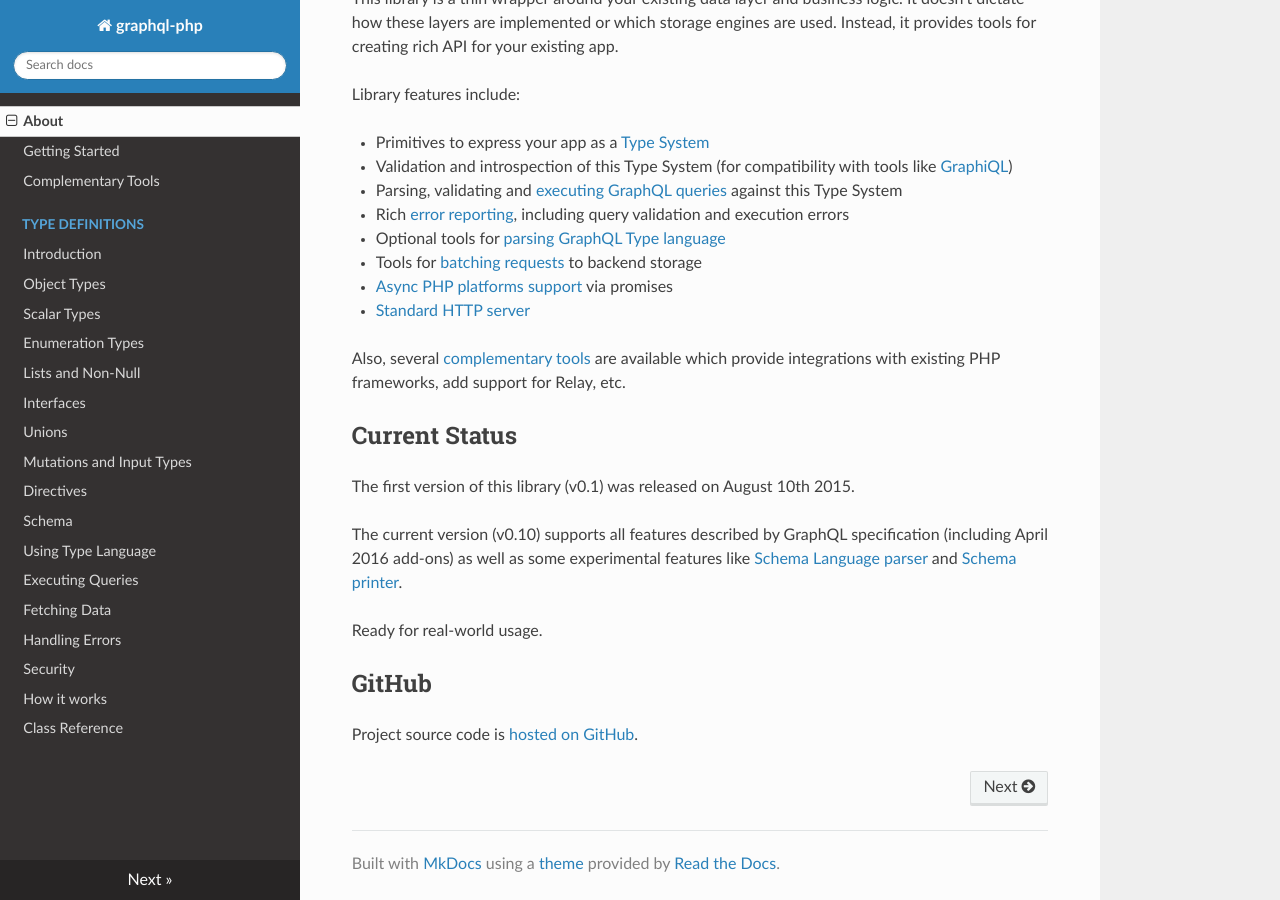
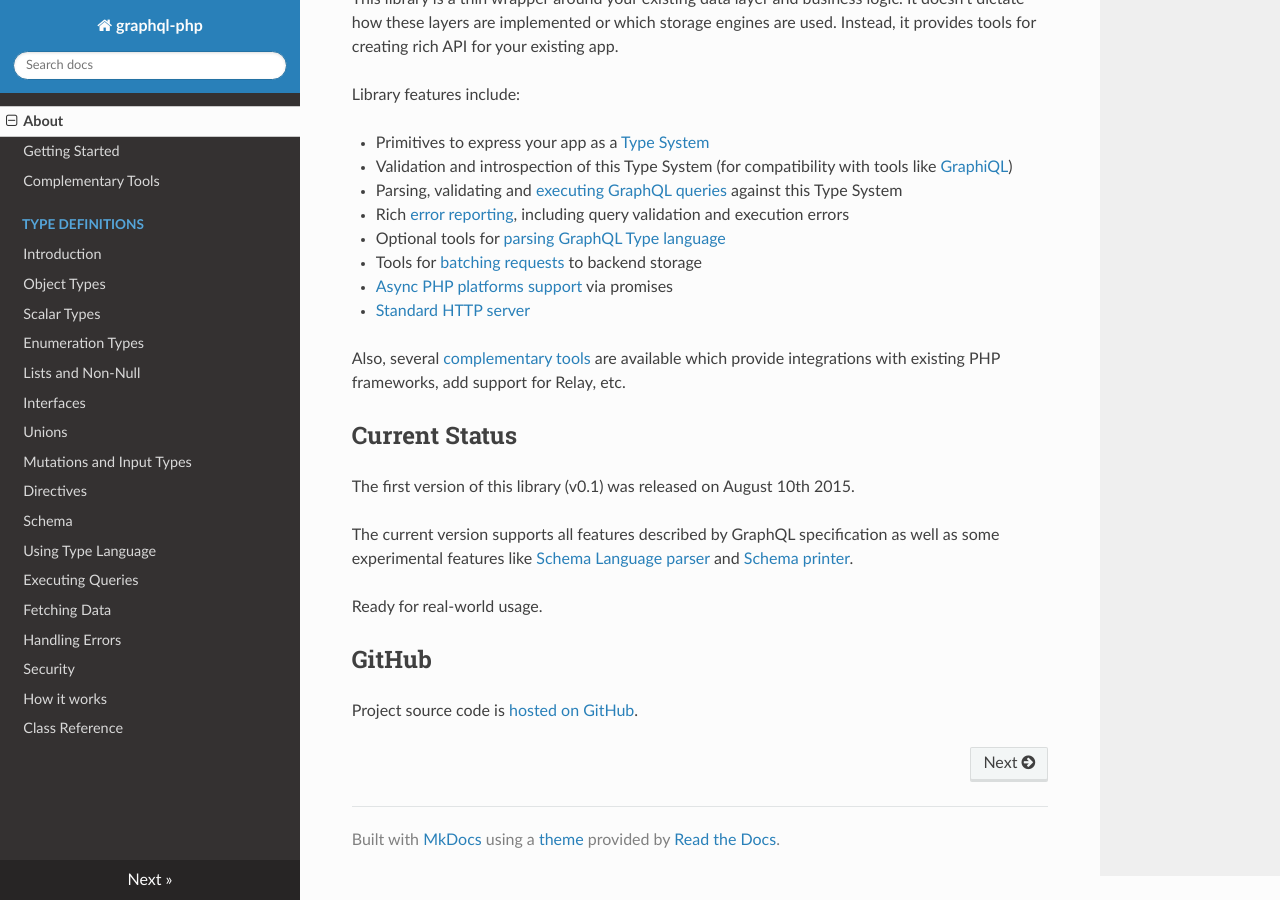
Before and after one commit to webonyx/graphql-php, an MkDocs documentation site: the page built from docs/index.md, in a window 1280 px wide and 900 px high, scrolled down 1146 px. Built offline with MkDocs 1.6.1, drawn with Linux system fonts in a browser that asks for light colours; nearby versions of some CDN libraries; old or Windows-style settings are respelled for this version of MkDocs.

Commit message:
Minor documentation fix

```diff
--- a/docs/index.md
+++ b/docs/index.md
@@ -44,8 +44,8 @@ existing PHP frameworks, add support for Relay, etc.
 ## Current Status
 The first version of this library (v0.1) was released on August 10th 2015.
 
-The current version (v0.10) supports all features described by GraphQL specification
-(including April 2016 add-ons) as well as some experimental features like
+The current version supports all features described by GraphQL specification
+as well as some experimental features like
 [Schema Language parser](type-system/type-language.md) and
 [Schema printer](reference.md#graphqlutilsschemaprinter).
 
```
